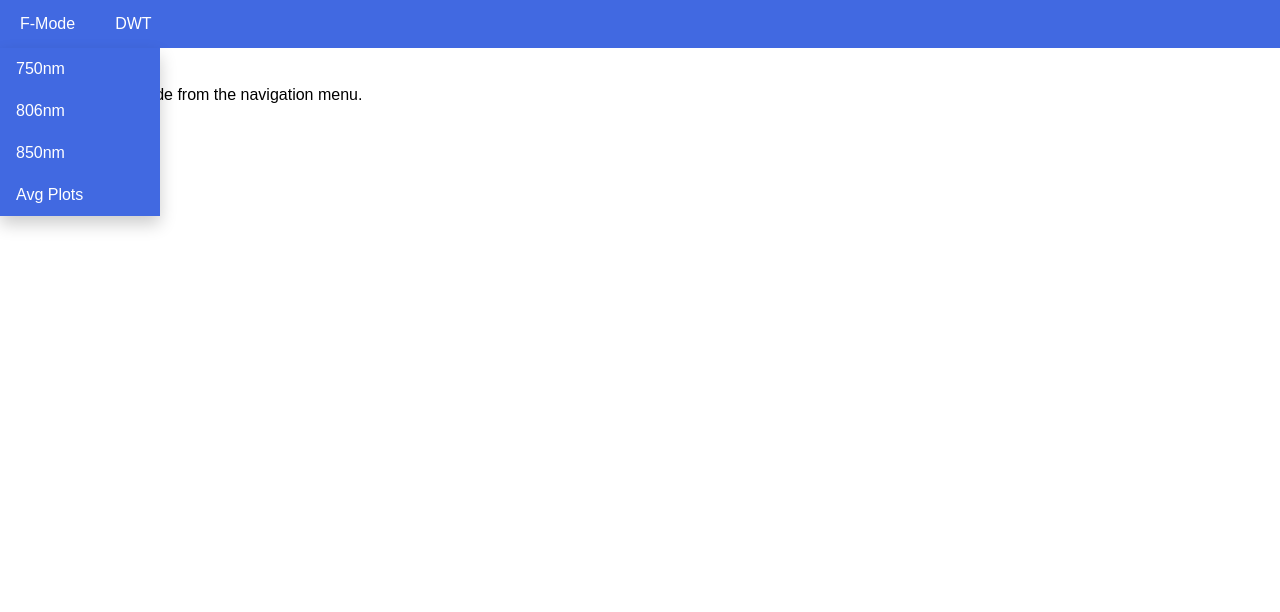
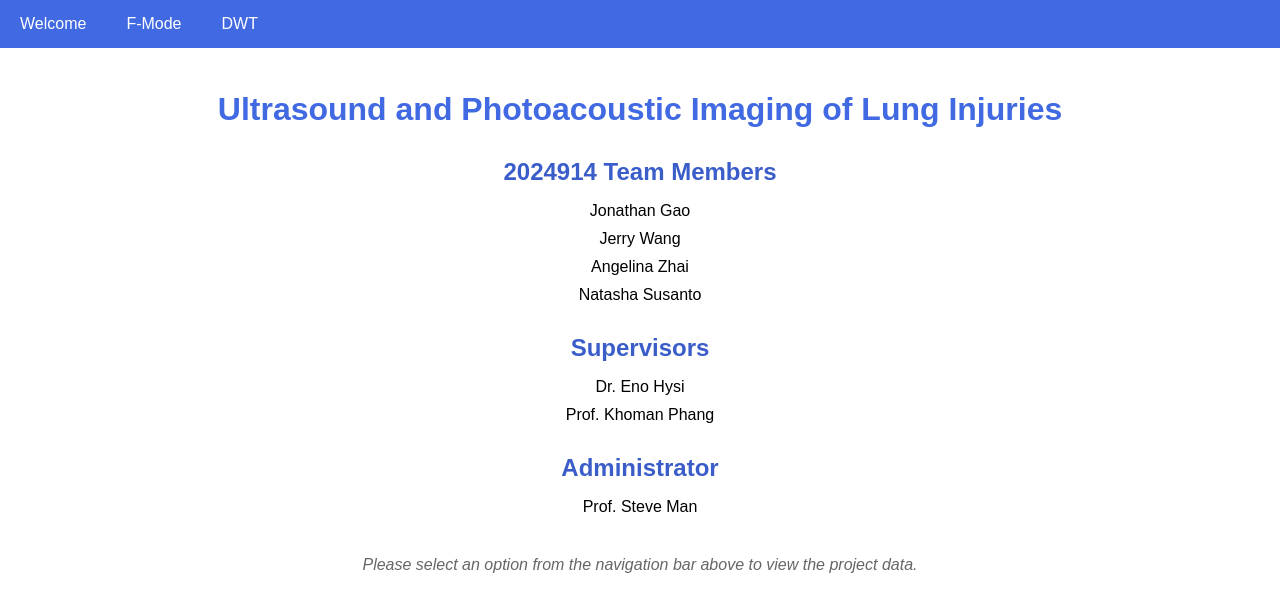
Before and after one commit to OPTIMUSGYZ/capstone_web, a Flask app: page / in a window 1280 px wide. Shown: the top 612 px of the page. Run offline with Flask 3, Linux system fonts and the light colour scheme.

Commit message:
welcome page

```diff
--- a/templates/index.html
+++ b/templates/index.html
@@ -136,11 +136,63 @@
             font-weight: normal;
             text-align: center;
         }
+
+        .content h1 {
+            color: #4169E1;
+            text-align: center;
+            margin-bottom: 30px;
+        }
+
+        .content h2 {
+            color: #3a5dc9;
+            margin-top: 20px;
+        }
+
+        .content ul {
+            list-style-type: none;
+            padding-left: 20px;
+        }
+
+        .content li {
+            margin-bottom: 10px;
+        }
+
+        .welcome-content {
+            text-align: center;
+            margin: 0 auto;
+        }
+
+        .welcome-content h1 {
+            color: #4169E1;
+            margin-bottom: 30px;
+        }
+
+        .welcome-content h2 {
+            color: #3a5dc9;
+            margin-top: 30px;
+            margin-bottom: 15px;
+        }
+
+        .welcome-content ul {
+            list-style-type: none;
+            padding-left: 0;
+        }
+
+        .welcome-content li {
+            margin-bottom: 10px;
+        }
+
+        .nav-instruction {
+            margin-top: 40px;
+            font-style: italic;
+            color: #666;
+        }
     </style>
 </head>
 <body>
 <nav class="navbar">
     <div class="navbar-container">
+        <a href="{{ url_for('index') }}">Welcome</a>
         <div class="dropdown">
             <a href="#">F-Mode</a>
             <div class="dropdown-content">
@@ -156,7 +208,26 @@
 
 <div class="content">
     {% if content == 'Welcome' %}
-    <p>Please select a mode from the navigation menu.</p>
+    <div class="welcome-content">
+        <h1>Ultrasound and Photoacoustic Imaging of Lung Injuries</h1>
+        <h2>2024914 Team Members</h2>
+        <ul>
+            <li>Jonathan Gao</li>
+            <li>Jerry Wang</li>
+            <li>Angelina Zhai</li>
+            <li>Natasha Susanto</li>
+        </ul>
+        <h2>Supervisors</h2>
+        <ul>
+            <li>Dr. Eno Hysi</li>
+            <li>Prof. Khoman Phang</li>
+        </ul>
+        <h2>Administrator</h2>
+        <ul>
+            <li>Prof. Steve Man</li>
+        </ul>
+        <p class="nav-instruction">Please select an option from the navigation bar above to view the project data.</p>
+    </div>
     {% elif content == 'DWT - Coming Soon' %}
     <p>DWT functionality is coming soon.</p>
     {% elif content in ['750nm Information', '806nm Information', '850nm Information'] %}
```
